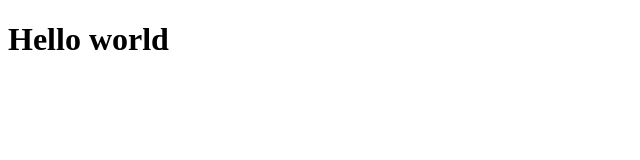
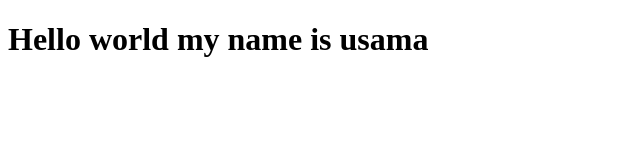
Before and after one commit to usamanazirpsr/New-repository, a plain HTML site: page index.html in a window 1280 px wide. Shown: the whole page, without its empty margins (0-640 px from the left). Drawn offline with Linux system fonts and the light colour scheme.

Commit message:
latest update

```diff
--- a/index.html
+++ b/index.html
@@ -7,7 +7,7 @@
 </head>
 <body>
     <h1>
-        Hello world
+        Hello world my name is usama
     </h1>
 </body>
 </html>
```
